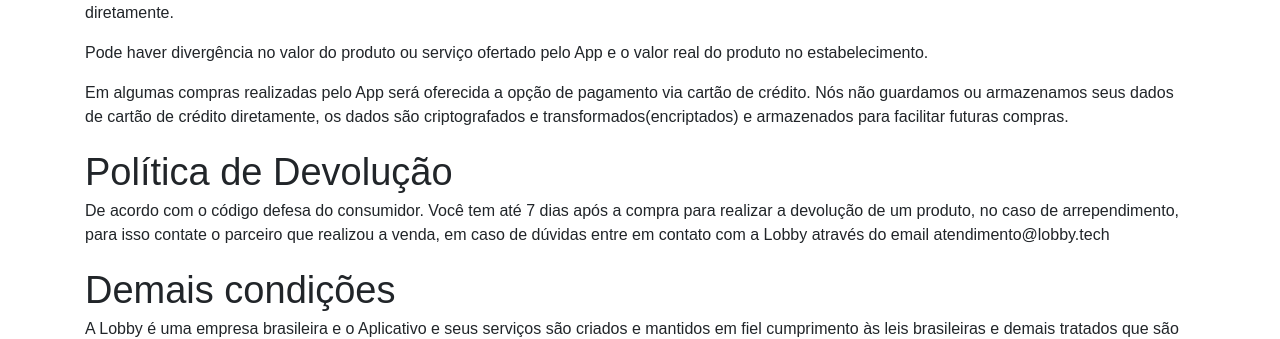
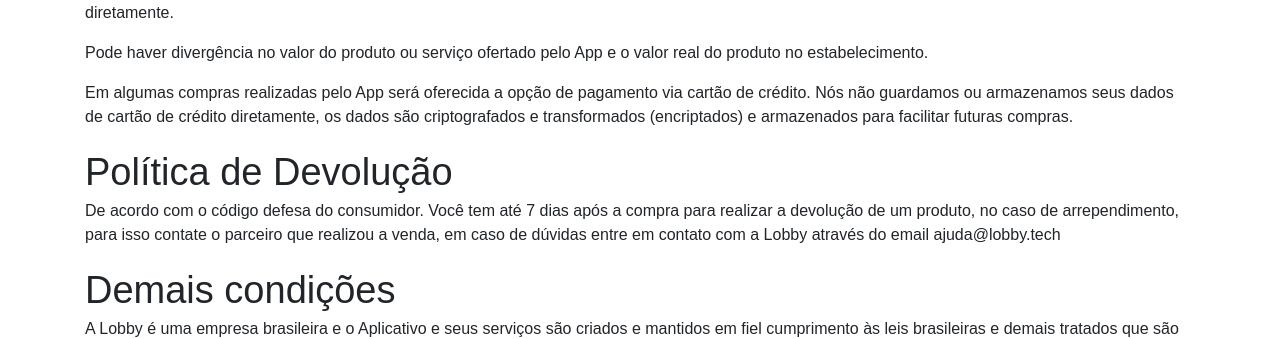
Before and after one commit to lobby-tech/lobby.tech, a Jekyll site: the page built from termos-de-uso/index.html, in a window 1280 px wide and 900 px high, scrolled down 2136 px. Shown: the part 176-515 px from the top of the window. Built offline with Jekyll 4.4.1, drawn with Linux system fonts in a browser that asks for light colours; some of the changed text lies outside the part shown.

Commit message:
Update index.html

```diff
--- a/termos-de-uso/index.html
+++ b/termos-de-uso/index.html
@@ -62,10 +62,10 @@ layout: default
       <h2 class="font--xl mt-4" id="#comprasnoapp">Compras no App</h2>
       <p>Usuários podem comprar produtos e serviços dentro do App da Lobby. Todos os produtos e serviços são ofertados por parceiros da Lobby e não pela Lobby diretamente.</p>
       <p>Pode haver divergência no valor do produto ou serviço ofertado pelo App e o valor real do produto no estabelecimento.</p>
-      <p>Em algumas compras realizadas pelo App será oferecida a opção de pagamento via cartão de crédito. Nós não guardamos ou armazenamos seus dados de cartão de crédito diretamente, os dados são criptografados e transformados(encriptados) e armazenados para facilitar futuras compras.</p>
+      <p>Em algumas compras realizadas pelo App será oferecida a opção de pagamento via cartão de crédito. Nós não guardamos ou armazenamos seus dados de cartão de crédito diretamente, os dados são criptografados e transformados (encriptados) e armazenados para facilitar futuras compras.</p>
 
       <h2 class="font--xl mt-4" id="#politicadedevolução">Política de Devolução</h2>
-      <p>De acordo com o código defesa do consumidor. Você tem até 7 dias após a compra para realizar a devolução de um produto, no caso de arrependimento, para isso contate o parceiro que realizou a venda, em caso de dúvidas entre em contato com a Lobby através do email atendimento@lobby.tech</p>
+      <p>De acordo com o código defesa do consumidor. Você tem até 7 dias após a compra para realizar a devolução de um produto, no caso de arrependimento, para isso contate o parceiro que realizou a venda, em caso de dúvidas entre em contato com a Lobby através do email ajuda@lobby.tech</p>
 
       <h2 class="font--xl mt-4" id="demaiscondicoes">Demais condições</h2>
       <p>A Lobby é uma empresa brasileira e o Aplicativo e seus serviços são criados e mantidos em fiel cumprimento às leis brasileiras e demais tratados que são incorporados à jurisdição brasileira. Caso você esteja usufruindo de nossos serviços fora do Brasil, você será responsável pelo cumprimento das leis locais, na medida em que forem aplicáveis.</p>
```
Also changed, not shown: other parts of termos-de-uso/index.html (+1 -1 lines).
